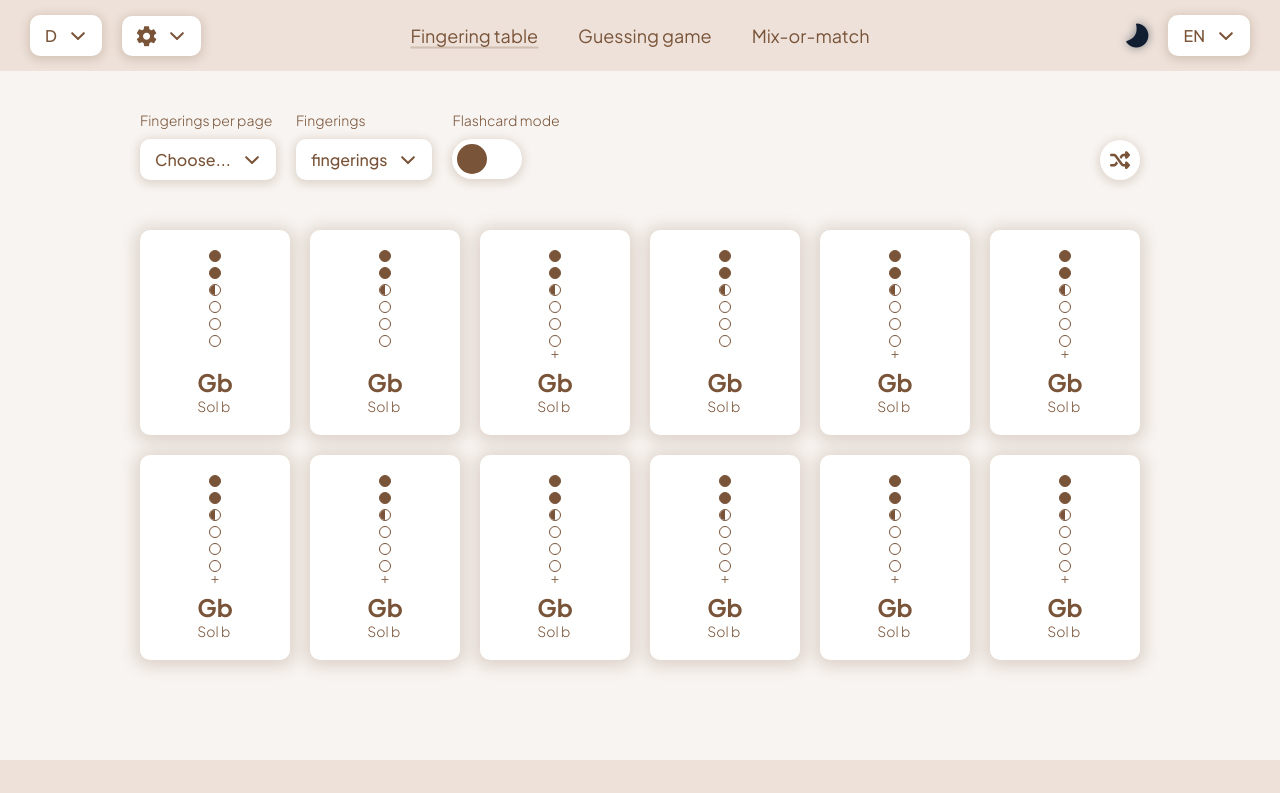
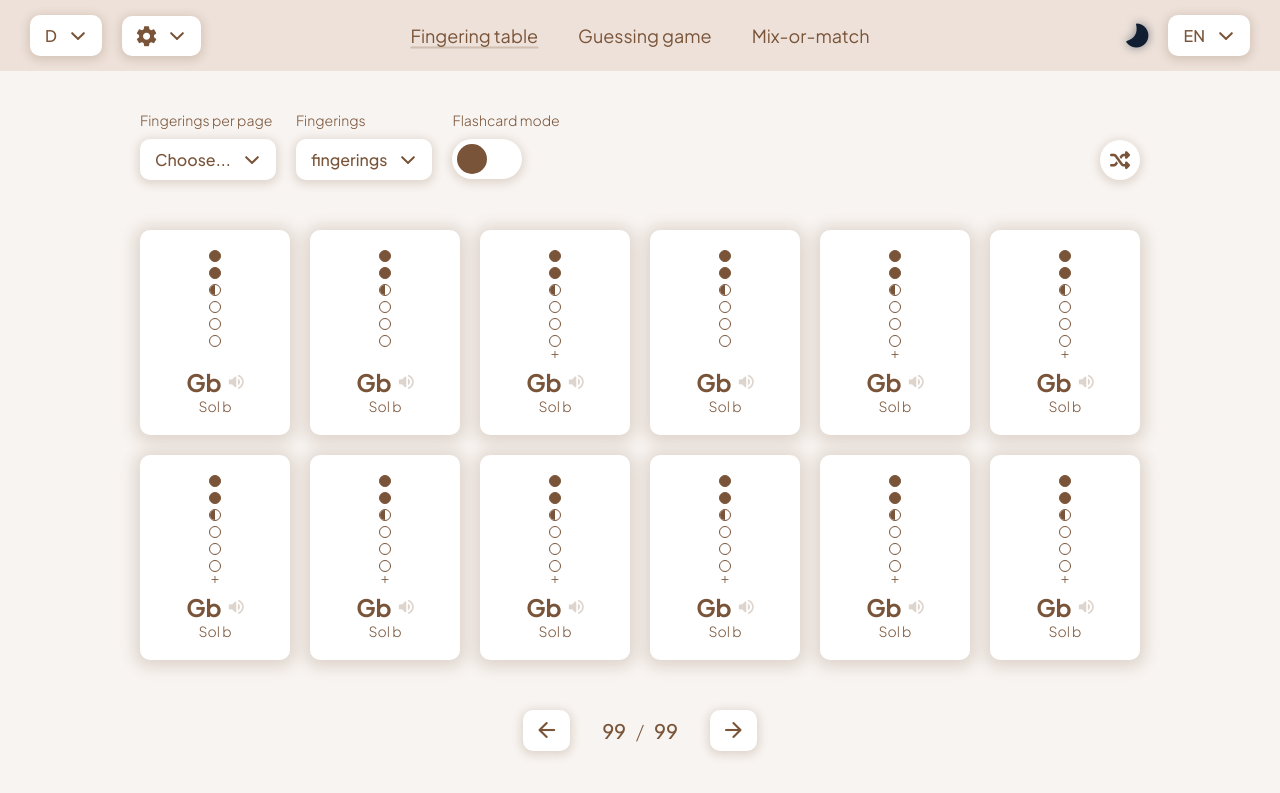
Before and after one commit to PetitChampi/whistle-buddy, a Vue app: page /fingering-table in a window 1280 px wide. Shown: the top 793 px of the page. Built offline with nearby package versions, Linux system fonts and the light colour scheme.

Commit message:
sound icon + pagination + hover effects

```diff
--- a/src/assets/variables.scss
+++ b/src/assets/variables.scss
@@ -7,7 +7,7 @@ $light-text-standard: hsl(25, 36%, 35%);
 $light-faint: hsl(25, 36%, 89%);
 $light-body-bg: hsl(25, 36%, 96%);
 $light-accent: hsl(227, 55%, 60%);
-$light-intensified-bg: hsl(0, 0%, 100%);
+$light-intensified-bg: hsl(25, 36%, 100%);
 
 $dark-text-intense: hsl(216, 50%, 95%);
 $dark-text-standard: hsl(216, 50%, 82%);
--- a/src/components/CardGrid.vue
+++ b/src/components/CardGrid.vue
@@ -10,6 +10,15 @@
   >
     <Card v-for="note in cards" :key="note.id" :note="note" class="grid-item" />
   </div>
+  <div class="pagination">
+    <div class="pagination-prev" @click="prev">
+      <span class="icon-arrow_left"></span>
+    </div>
+    <div class="pagination-page">99 <span class="separator">/</span> 99</div>
+    <div class="pagination-next" @click="next">
+      <span class="icon-arrow_right"></span>
+    </div>
+  </div>
 </template>
 
 <script setup>
@@ -21,6 +30,14 @@ const props = defineProps({
     required: true
   }
 });
+
+// todo implement page navigation
+function prev() {
+  console.log("go prev");
+}
+function next() {
+  console.log("go next");
+}
 </script>
 
 <style lang="scss" scoped>
@@ -44,4 +61,39 @@ const props = defineProps({
     flex-basis: calc((100% / 6) - 20px);
   }
 }
+
+.pagination {
+  margin-top: 50px;
+  display: flex;
+  justify-content: center;
+  align-items: center;
+  gap: 20px;
+
+  &-prev, &-next {
+    background-color: var(--intensified-bg);
+    border-radius: 10px;
+    padding: 10px 15px;
+    box-shadow: var(--button-shadow);
+    cursor: pointer;
+    transition: filter ease .2s;
+
+    &:hover {
+      filter: brightness(1.3);
+    }
+  }
+
+  &-page {
+    width: 100px;
+    display: flex;
+    justify-content: center;
+    font-size: 1.25rem;
+    font-weight: 500;
+
+    .separator {
+      display: inline-block;
+      margin: 0 10px;
+      font-weight: 200;
+    }
+  }
+}
 </style>
--- a/src/components/molecules/Card.vue
+++ b/src/components/molecules/Card.vue
@@ -14,7 +14,10 @@
           (route.name === 'fingeringTable' && !flashcard) ||
           route.name !== 'fingeringTable'
         ">
-          <p class="card-note-en">{{ note.name.en }}</p>
+          <div class="card-note-title">
+            <p class="card-note-en">{{ note.name.en }}</p>
+            <span class="icon-volume" @click="playSound"></span>
+          </div>
           <p class="card-note-fr">{{ note.name.fr }}</p>
         </div>
       </div>
@@ -60,6 +63,11 @@ function flipCard() {
   if (!props.flashcard) return;
   isFlipped.value = !isFlipped.value;
 }
+
+function playSound() {
+  // todo replace with actual sound
+  console.log(`${props.note.name.en} played`);
+}
 </script>
 
 <style lang="scss" scoped>
@@ -82,6 +90,19 @@ function flipCard() {
   }
 
   &-note {
+    text-align: center;
+
+    &-title {
+      display: flex;
+      align-items: center;
+      gap: 7px;
+
+      .icon-volume {
+        color: var(--text-standard-half-transparent);
+        font-size: .875rem;
+        cursor: pointer;
+      }
+    }
     &-en {
       font-size: 1.5rem;
       font-weight: 700;
--- a/src/components/molecules/CustomButton.vue
+++ b/src/components/molecules/CustomButton.vue
@@ -34,7 +34,7 @@ const props = defineProps({
   transition: filter .2s ease;
 
   &:hover {
-    filter: brightness(1.2);
+    filter: brightness(1.3);
   }
 
   &.secondary {
--- a/src/components/molecules/Dropdown.vue
+++ b/src/components/molecules/Dropdown.vue
@@ -61,6 +61,11 @@ onBeforeUnmount(() => {
     box-shadow: var(--button-shadow);
     font-weight: 500;
     cursor: pointer;
+    transition: filter ease .2s;
+
+    &:hover {
+      filter: brightness(1.3);
+    }
   }
   &-content {
     position: absolute;
--- a/src/components/molecules/SwitchInput.vue
+++ b/src/components/molecules/SwitchInput.vue
@@ -25,6 +25,11 @@ function toggle() {
   display: inline-block;
   width: 70px;
   height: 40px;
+  transition: filter ease .2s;
+
+  &:hover {
+    filter: brightness(1.3);
+  }
 
   &-checkbox {
     opacity: 0;
```
